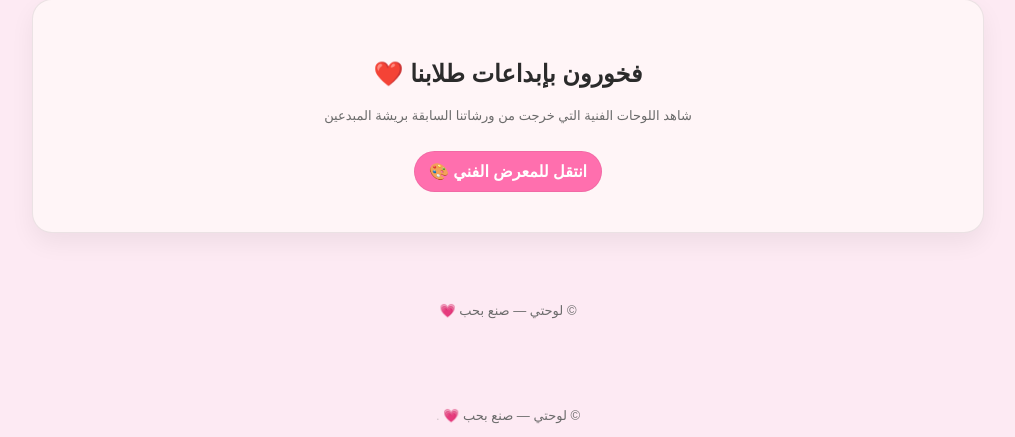
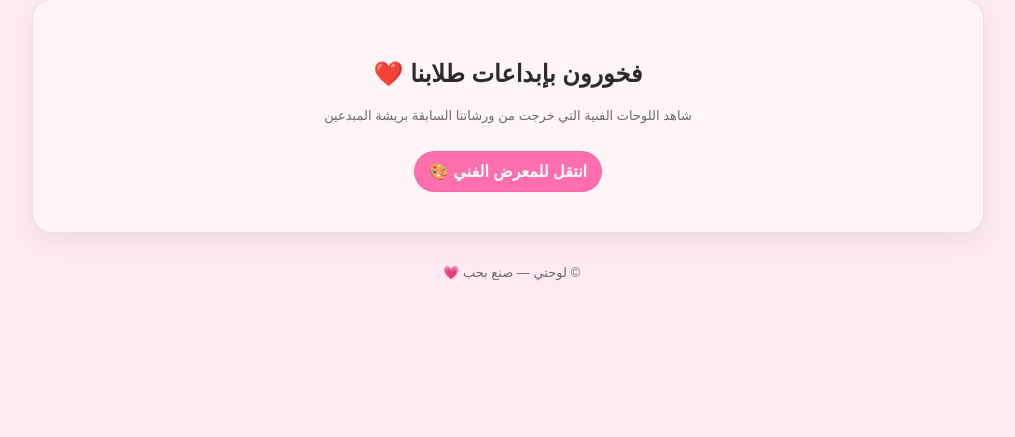
Before and after one commit to shamalem/law7aty, a Flask app: page / in a window 1280 px wide. Shown: the part 824-1261 px from the top of the page, without its empty margins (132-1147 px from the left). After the commit the page ends 1105 px from the top, so only its background shows below. Run offline with Flask 3, Linux system fonts and the light colour scheme; data that the repository does not hold is empty; some libraries are stand-ins or nearby versions.

Commit message:
Update index.html

```diff
--- a/templates/index.html
+++ b/templates/index.html
@@ -142,9 +142,12 @@
       </form>
     </div>
 
-    <div class="footer-mini" style="margin-top: 50px; text-align: center; padding: 20px;">
-      <div class="muted">© لوحتي — صنع بحب 💗</div>
-    </div>
+    <div class="footer-mini">
+  <div class="muted">
+    © لوحتي — صنع بحب 💗
+    <a href="{{ url_for('admin_page') }}" style="text-decoration:none; color:inherit; opacity:0.3;">.</a>
+  </div>
+</div>
 
   </div>
 
@@ -160,10 +163,5 @@
     }
   </script>
 </body>
-  <div class="footer-mini">
-  <div class="muted">
-    © لوحتي — صنع بحب 💗
-    <a href="{{ url_for('admin_page') }}" style="text-decoration:none; color:inherit; opacity:0.3;">.</a>
-  </div>
-</div>
+
 </html>
```
